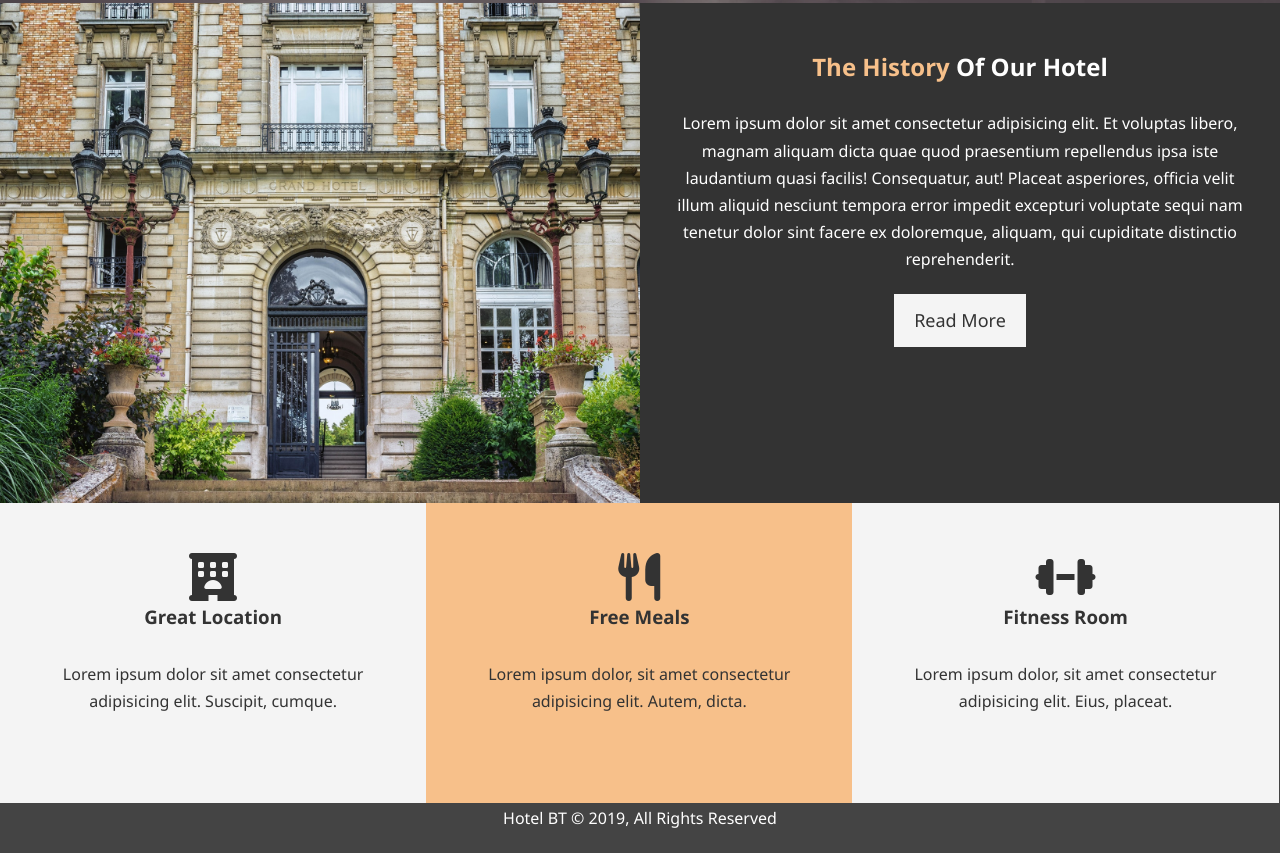
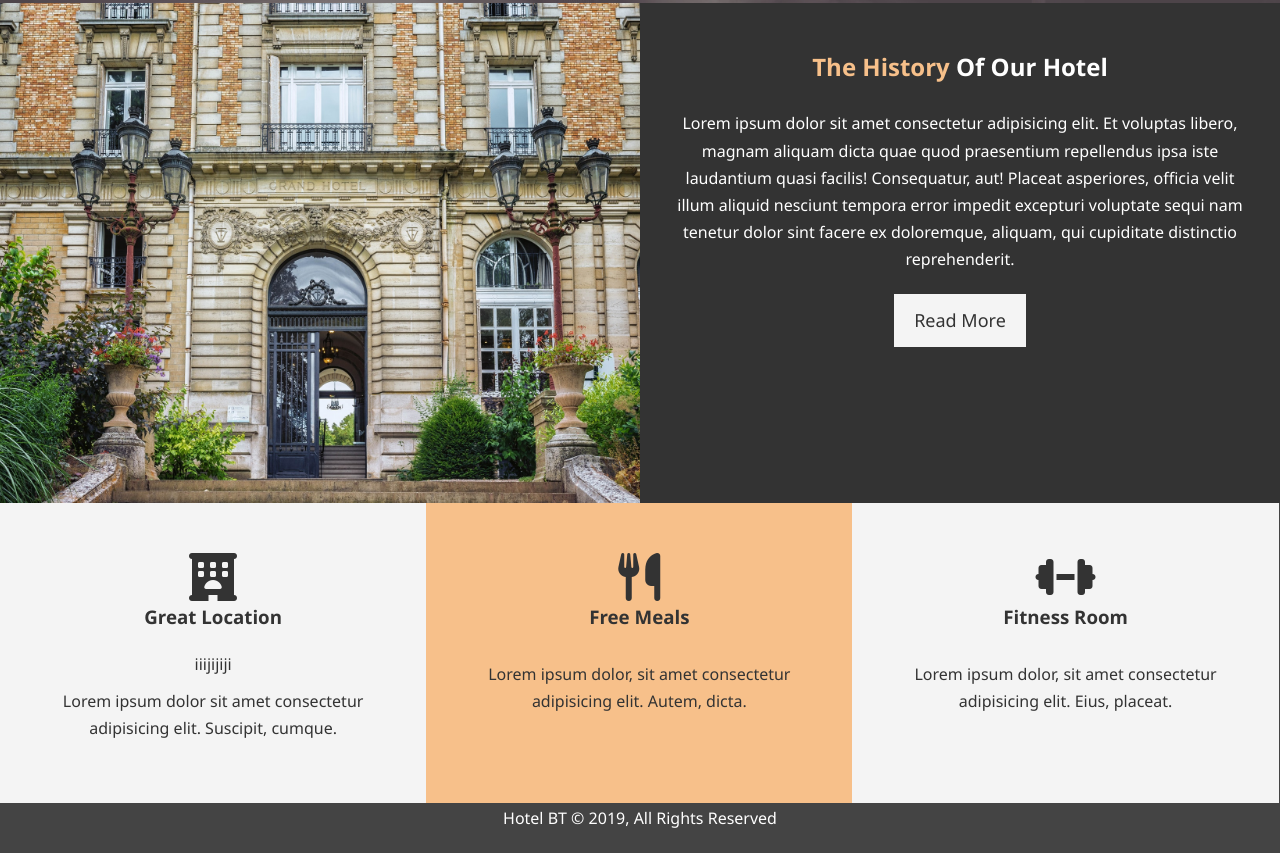
Before and after one commit to NgariMwangi/html_css_project_2, a plain HTML site: page index.html in a window 1280 px wide. Shown: the part 864-1717 px from the top of the page. Drawn offline with Linux system fonts and the light colour scheme.

Commit message:
created a new a file reservation.html

```diff
--- a/index.html
+++ b/index.html
@@ -44,6 +44,7 @@
         <div class="box bg-light">
             <i class="fa-solid fa-hotel fa-3x"></i>
             <h3>Great Location</h3>
+            iiijijiji
             <p>Lorem ipsum dolor sit amet consectetur adipisicing elit. Suscipit, cumque.</p>
 
         </div>
```
Also changed, not shown: reservation.html (added).
